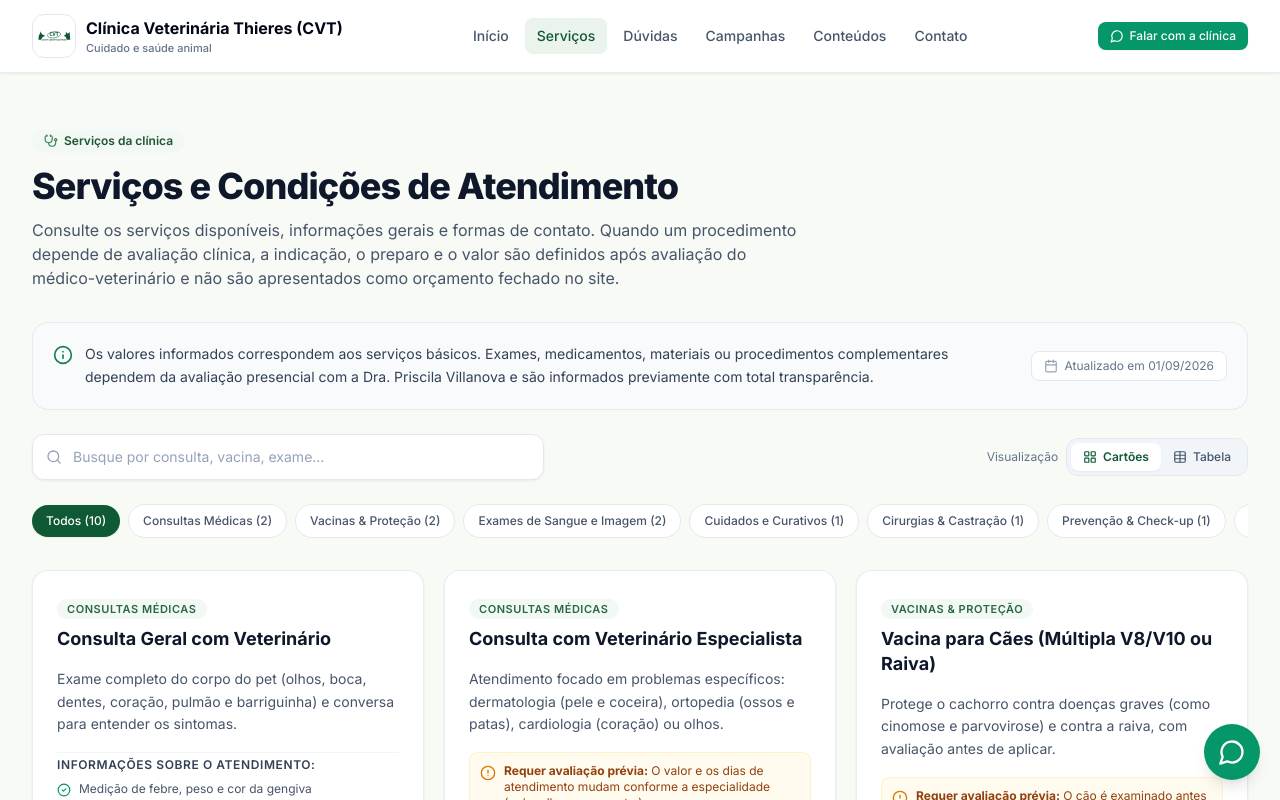
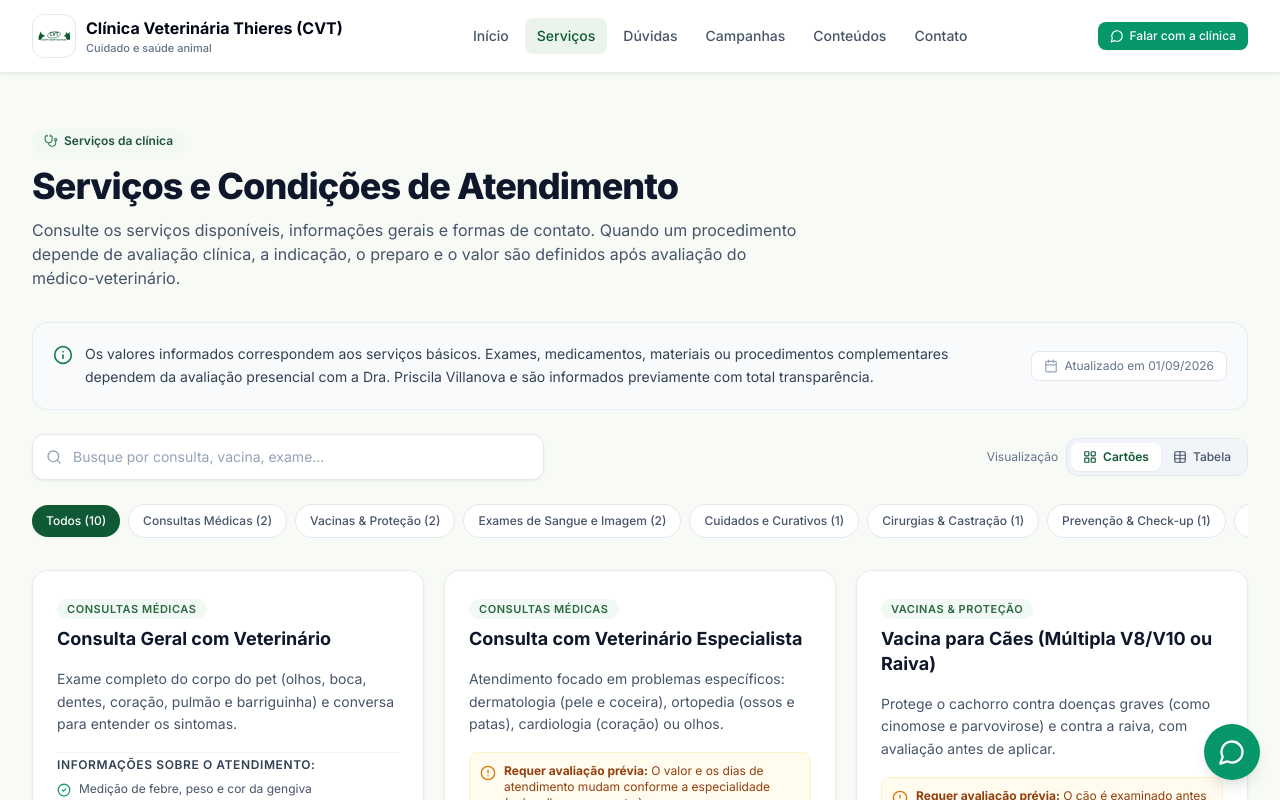
Before and after one commit to msjtec12/clinica_cvt, a Next.js app: page /servicos in a window 1280 px wide. Shown: the top 800 px of the page. Built offline with nearby package versions, Linux system fonts and the light colour scheme; no server answers.

Commit message:
fix: pass category filters from server page

```diff
--- a/src/app/servicos/page.tsx
+++ b/src/app/servicos/page.tsx
@@ -19,25 +19,32 @@ export async function generateMetadata(): Promise<Metadata> {
   };
 }
 
-export default async function ServicosPage() {
-  const [clinic, categories, services] = await Promise.all([
+interface ServicosPageProps {
+  searchParams: Promise<{ cat?: string | string[] }>;
+}
+
+export default async function ServicosPage({ searchParams }: ServicosPageProps) {
+  const [{ cat }, clinic, categories, services] = await Promise.all([
+    searchParams,
     getClinicSettings(),
     getServiceCategories(),
     getServices(),
   ]);
 
+  const initialCategory = Array.isArray(cat) ? cat[0] : cat;
+
   return (
-    <div className="max-w-7xl mx-auto px-4 sm:px-6 lg:px-8 py-10 sm:py-14 space-y-8">
+    <div className="mx-auto max-w-7xl space-y-8 px-4 py-10 sm:px-6 sm:py-14 lg:px-8">
       <div className="max-w-3xl space-y-3">
-        <div className="inline-flex items-center gap-1.5 px-3 py-1 rounded-full bg-turquoise-50 text-turquoise-800 text-xs font-semibold">
-          <Stethoscope className="w-3.5 h-3.5 text-turquoise-600" />
+        <div className="inline-flex items-center gap-1.5 rounded-full bg-turquoise-50 px-3 py-1 text-xs font-semibold text-turquoise-800">
+          <Stethoscope className="h-3.5 w-3.5 text-turquoise-600" />
           <span>Serviços da clínica</span>
         </div>
-        <h1 className="text-2xl sm:text-3xl lg:text-4xl font-extrabold text-slate-900 tracking-tight">
+        <h1 className="text-2xl font-extrabold tracking-tight text-slate-900 sm:text-3xl lg:text-4xl">
           Serviços e Condições de Atendimento
         </h1>
-        <p className="text-sm sm:text-base text-slate-600 leading-relaxed">
-          Consulte os serviços disponíveis, informações gerais e formas de contato. Quando um procedimento depende de avaliação clínica, a indicação, o preparo e o valor são definidos após avaliação do médico-veterinário e não são apresentados como orçamento fechado no site.
+        <p className="text-sm leading-relaxed text-slate-600 sm:text-base">
+          Consulte os serviços disponíveis, informações gerais e formas de contato. Quando um procedimento depende de avaliação clínica, a indicação, o preparo e o valor são definidos após avaliação do médico-veterinário.
         </p>
       </div>
 
@@ -45,6 +52,7 @@ export default async function ServicosPage() {
         categories={categories}
         services={services}
         clinic={clinic}
+        initialCategory={initialCategory}
       />
 
       <EmergencyNotice clinic={clinic} />
```
